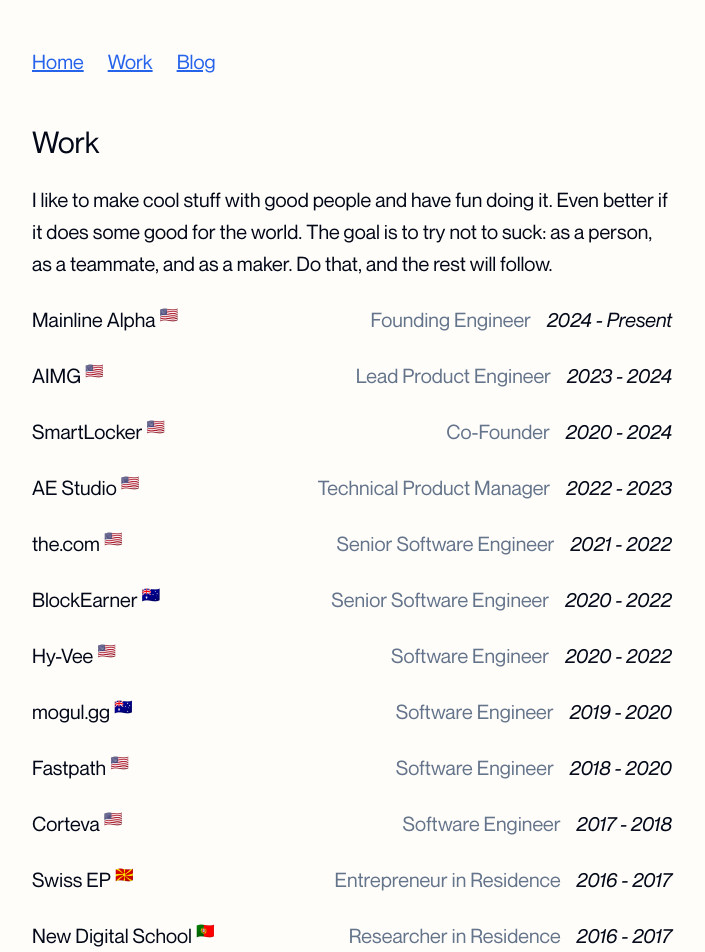
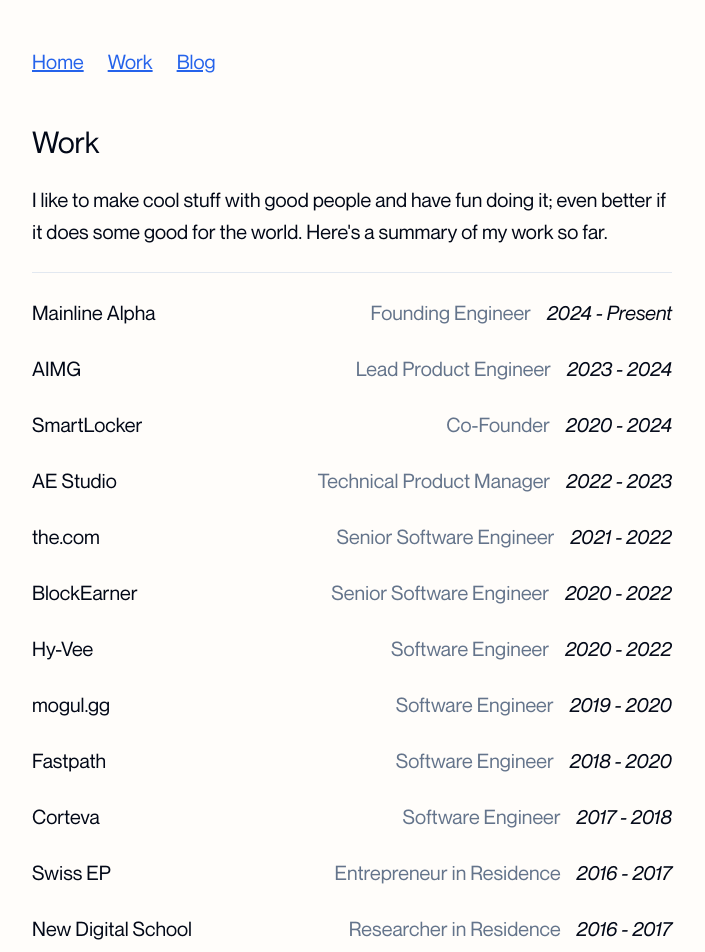
Before and after one commit to bolander72/boland.co, a Next.js app: page /work in a window 1280 px wide. Shown: the top 952 px of the page, without its empty margins (288-993 px from the left). Built offline with nearby package versions, Linux system fonts and the light colour scheme.

Commit message:
Add separator

```diff
--- a/app/work/page.tsx
+++ b/app/work/page.tsx
@@ -1,5 +1,6 @@
 import sharedMetadata from '@/metadata'
 import { Title } from '@/components/title'
+import { Separator } from '@/components/ui/separator'
 
 export const metadata = {
   ...sharedMetadata
@@ -11,15 +12,15 @@ export default function Work() {
       <section className='space-y-6'>
         <Title className='text-3xl'>Work</Title>
         <div className='flex items-center justify-between text-xl leading-8'>
-          I like to make cool stuff with good people and have fun doing it. Even
-          better if it does some good for the world. The goal is to try not to
-          suck: as a person, as a teammate, and as a maker. Do that, and the
-          rest will follow.
+          I like to make cool stuff with good people and have fun doing it; even&nbsp;
+          {/* eslint-disable-next-line react/no-unescaped-entities */}
+          better if it does some good for the world. Here's a summary of my work so far.
         </div>
+        <Separator />
         <div className='flex items-center justify-between text-xl leading-8'>
           <div className='flex-col sm:flex-row'>
             <div>
-              Mainline Alpha <sup>🇺🇸</sup>
+              Mainline Alpha
             </div>
             <div className='flex text-lg text-muted-foreground sm:hidden'>
               Founding Engineer
@@ -35,7 +36,7 @@ export default function Work() {
         <div className='flex items-center justify-between text-xl leading-8'>
           <div className='flex-col sm:flex-row'>
             <div>
-              AIMG <sup>🇺🇸</sup>
+              AIMG
             </div>
             <div className='flex text-lg text-muted-foreground sm:hidden'>
               Lead Product Engineer
@@ -51,7 +52,7 @@ export default function Work() {
         <div className='flex items-center justify-between text-xl leading-8'>
           <div className='flex-col sm:flex-row'>
             <div>
-              SmartLocker <sup>🇺🇸</sup>
+              SmartLocker
             </div>
             <div className='flex text-lg text-muted-foreground sm:hidden'>
               Co-Founder
@@ -74,7 +75,7 @@ export default function Work() {
         <div className='flex items-center justify-between text-xl leading-8'>
           <div className='flex-col sm:flex-row'>
             <div>
-              AE Studio <sup>🇺🇸</sup>
+              AE Studio
             </div>
             <div className='flex text-lg text-muted-foreground sm:hidden'>
               Technical Product Manager
@@ -90,7 +91,7 @@ export default function Work() {
         <div className='flex items-center justify-between text-xl leading-8'>
           <div className='flex-col sm:flex-row'>
             <div>
-              the.com <sup>🇺🇸</sup>
+              the.com
             </div>
             <div className='flex text-lg text-muted-foreground sm:hidden'>
               Senior Software Engineer
@@ -106,7 +107,7 @@ export default function Work() {
         <div className='flex items-center justify-between text-xl leading-8'>
           <div className='flex-col sm:flex-row'>
             <div>
-              BlockEarner <sup>🇦🇺</sup>
+              BlockEarner
             </div>
             <div className='flex text-lg text-muted-foreground sm:hidden'>
               Senior Software Engineer
@@ -122,7 +123,7 @@ export default function Work() {
         <div className='flex items-center justify-between text-xl leading-8'>
           <div className='flex-col sm:flex-row'>
             <div>
-              Hy-Vee <sup>🇺🇸</sup>
+              Hy-Vee
             </div>
             <div className='flex text-lg text-muted-foreground sm:hidden'>
               Software Engineer
@@ -138,7 +139,7 @@ export default function Work() {
         <div className='flex items-center justify-between text-xl leading-8'>
           <div className='flex-col sm:flex-row'>
             <div>
-              mogul.gg <sup>🇦🇺</sup>
+              mogul.gg
             </div>
             <div className='flex text-lg text-muted-foreground sm:hidden'>
               Software Engineer
@@ -154,7 +155,7 @@ export default function Work() {
         <div className='flex items-center justify-between text-xl leading-8'>
           <div className='flex-col sm:flex-row'>
             <div>
-              Fastpath <sup>🇺🇸</sup>
+              Fastpath
             </div>
             <div className='flex text-lg text-muted-foreground sm:hidden'>
               Software Engineer
@@ -170,7 +171,7 @@ export default function Work() {
         <div className='flex items-center justify-between text-xl leading-8'>
           <div className='flex-col sm:flex-row'>
             <div>
-              Corteva <sup>🇺🇸</sup>
+              Corteva
             </div>
             <div className='flex text-lg text-muted-foreground sm:hidden'>
               Software Engineer
@@ -186,7 +187,7 @@ export default function Work() {
         <div className='flex items-center justify-between text-xl leading-8'>
           <div className='flex-col sm:flex-row'>
             <div>
-              Swiss EP <sup>🇲🇰</sup>
+              Swiss EP
             </div>
             <div className='flex text-lg text-muted-foreground sm:hidden'>
               Entrepreneur in Residence
@@ -202,7 +203,7 @@ export default function Work() {
         <div className='flex items-center justify-between text-xl leading-8'>
           <div className='flex-col sm:flex-row'>
             <div>
-              New Digital School <sup>🇵🇹</sup>
+              New Digital School
             </div>
             <div className='flex text-lg text-muted-foreground sm:hidden'>
               Researcher in Residence
--- /dev/null
+++ b/components/ui/separator.tsx
@@ -0,0 +1,31 @@
+"use client"
+
+import * as React from "react"
+import * as SeparatorPrimitive from "@radix-ui/react-separator"
+
+import { cn } from "@/lib/utils"
+
+const Separator = React.forwardRef<
+  React.ElementRef<typeof SeparatorPrimitive.Root>,
+  React.ComponentPropsWithoutRef<typeof SeparatorPrimitive.Root>
+>(
+  (
+    { className, orientation = "horizontal", decorative = true, ...props },
+    ref
+  ) => (
+    <SeparatorPrimitive.Root
+      ref={ref}
+      decorative={decorative}
+      orientation={orientation}
+      className={cn(
+        "shrink-0 bg-slate-200 dark:bg-slate-800",
+        orientation === "horizontal" ? "h-[1px] w-full" : "h-full w-[1px]",
+        className
+      )}
+      {...props}
+    />
+  )
+)
+Separator.displayName = SeparatorPrimitive.Root.displayName
+
+export { Separator }
--- a/package.json
+++ b/package.json
@@ -13,6 +13,7 @@
   },
   "dependencies": {
     "@headlessui/react": "^1.7.18",
+    "@radix-ui/react-separator": "^1.0.3",
     "@radix-ui/react-slot": "^1.0.2",
     "@vercel/analytics": "^1.1.3",
     "class-variance-authority": "^0.7.0",
```
Also changed, not shown: 1 other file (tests, documents, lock files or other folders).
